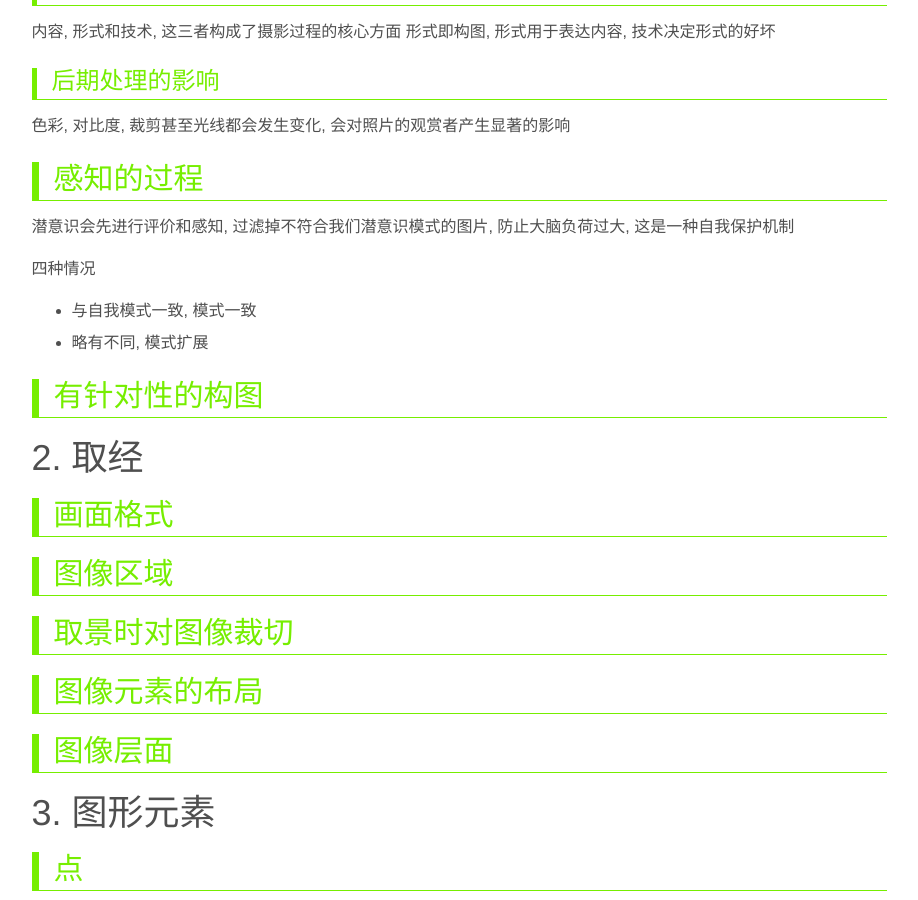
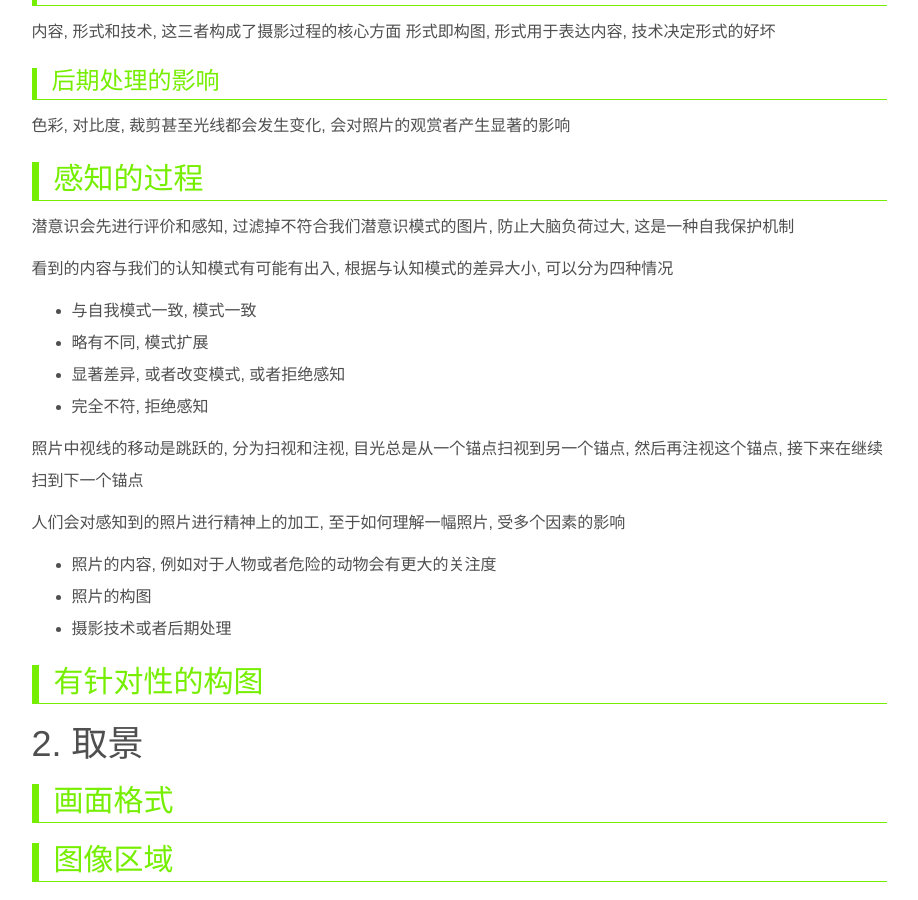
Before and after one commit to ronniewang/ronniewang.github.io, a Jekyll site: the page built from _posts/2016-10-21-摄影构图与图像语言.md, in a window 1280 px wide and 900 px high, scrolled down 711 px. Shown: the whole window, without its empty margins (181-1099 px from the left). Built offline with Jekyll 4.4.1, drawn with Linux system fonts in a browser that asks for light colours.

Commit message:
update file

```diff
--- a/_posts/2016-10-21-摄影构图与图像语言.md
+++ b/_posts/2016-10-21-摄影构图与图像语言.md
@@ -40,15 +40,24 @@ description:
 
 潜意识会先进行评价和感知, 过滤掉不符合我们潜意识模式的图片, 防止大脑负荷过大, 这是一种自我保护机制
 
-四种情况
+看到的内容与我们的认知模式有可能有出入, 根据与认知模式的差异大小, 可以分为四种情况
 
 * 与自我模式一致, 模式一致
 * 略有不同, 模式扩展
+* 显著差异, 或者改变模式, 或者拒绝感知
+* 完全不符, 拒绝感知
 
+照片中视线的移动是跳跃的, 分为扫视和注视, 目光总是从一个锚点扫视到另一个锚点, 然后再注视这个锚点, 接下来在继续扫到下一个锚点
+
+人们会对感知到的照片进行精神上的加工, 至于如何理解一幅照片, 受多个因素的影响
+
+* 照片的内容, 例如对于人物或者危险的动物会有更大的关注度
+* 照片的构图
+* 摄影技术或者后期处理
 
 ## 有针对性的构图
 
-# 2. 取经
+# 2. 取景
 
 ## 画面格式
 
```
Also changed, not shown: _posts/2016-09-12-body-building.md (+5 -0 lines).
